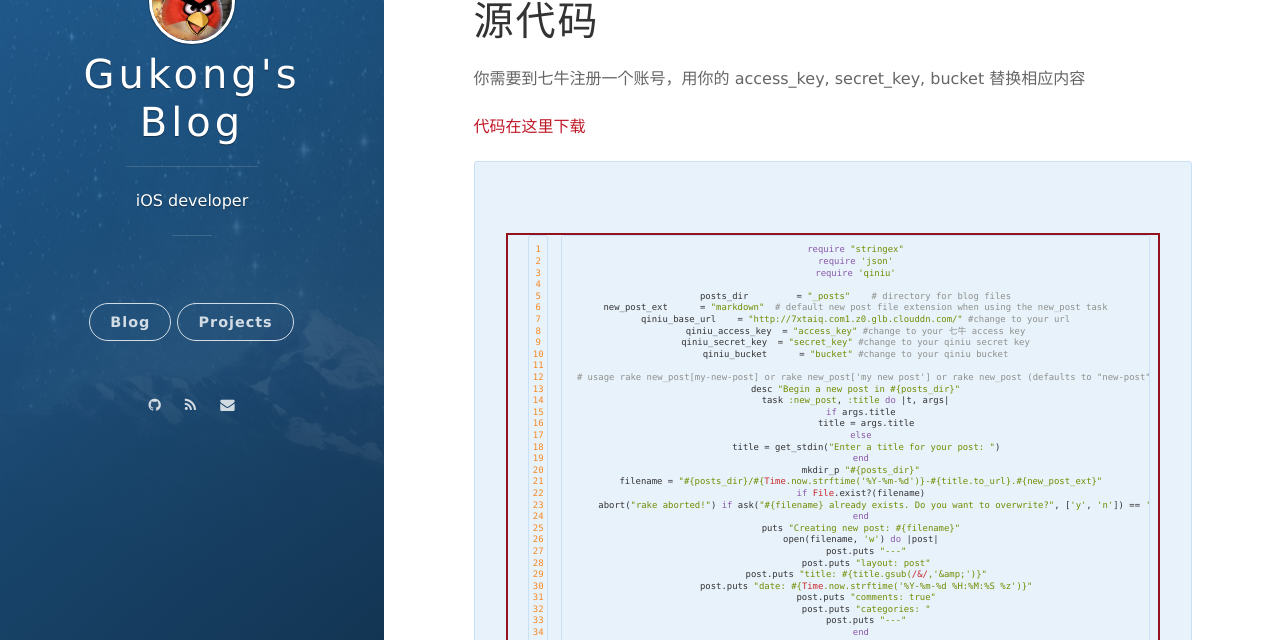
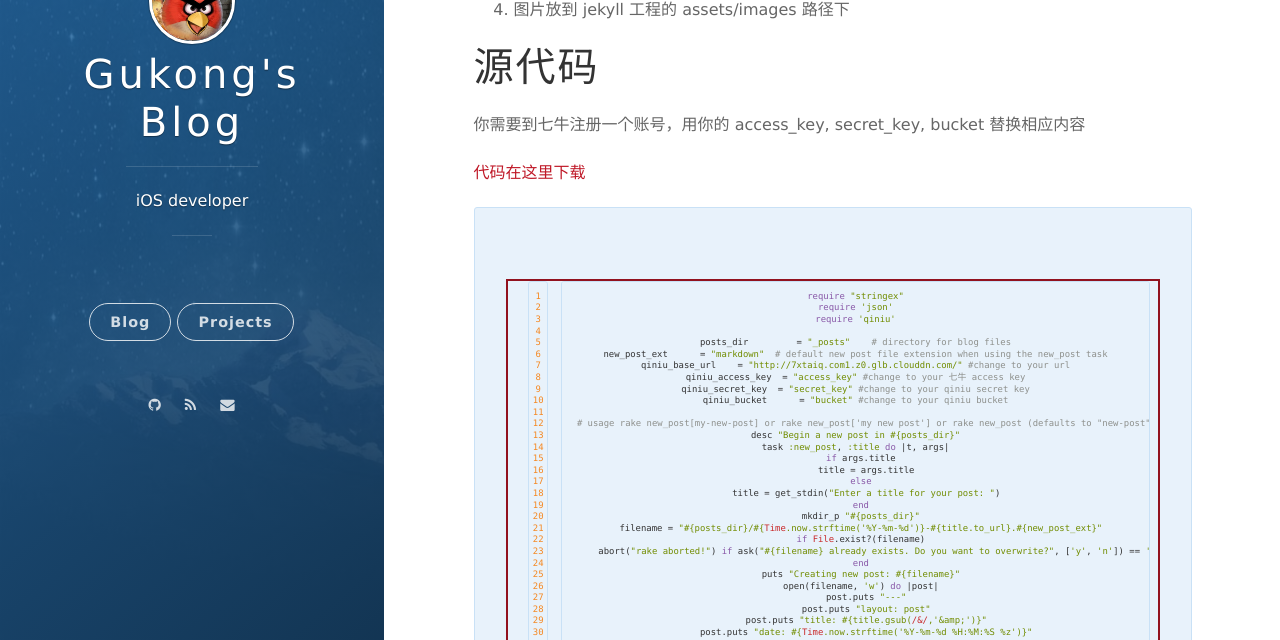
Before and after one commit to gukong/jekyll_blog, a Jekyll site: the page built from _posts/2016-04-25-jekyll-rakefile-zi-dong-shang-chuan-bo-ke-nei-ben-di-tu-pian.markdown, in a window 1280 px wide and 900 px high, scrolled down 1223 px, cut to the strip 260-900 px from the top of the window. Built offline with Jekyll 4.4.1, drawn with Linux system fonts in a browser that asks for light colours; nearby versions of some CDN libraries; Markdown is read by kramdown in place of the engine named in the settings; comment, search, counter and statistics services are not loaded.

Commit message:
deploy blog

```diff
--- a/_posts/2016-04-25-jekyll-rakefile-zi-dong-shang-chuan-bo-ke-nei-ben-di-tu-pian.markdown
+++ b/_posts/2016-04-25-jekyll-rakefile-zi-dong-shang-chuan-bo-ke-nei-ben-di-tu-pian.markdown
@@ -21,6 +21,7 @@ excerpt: 在Blog中访问图片资源存在路径问题，虽然路径问题是
 3. 上传图片的流程图如下
 
 	![image](http://7xtaiq.com1.z0.glb.clouddn.com/image/rake_upload_qiniu.png)
+4. 图片放到 jekyll 工程的 assets/images 路径下
 
 #源代码
 你需要到七牛注册一个账号，用你的 access_key, secret_key, bucket 替换相应内容
```
Also changed, not shown: 1 other file.
